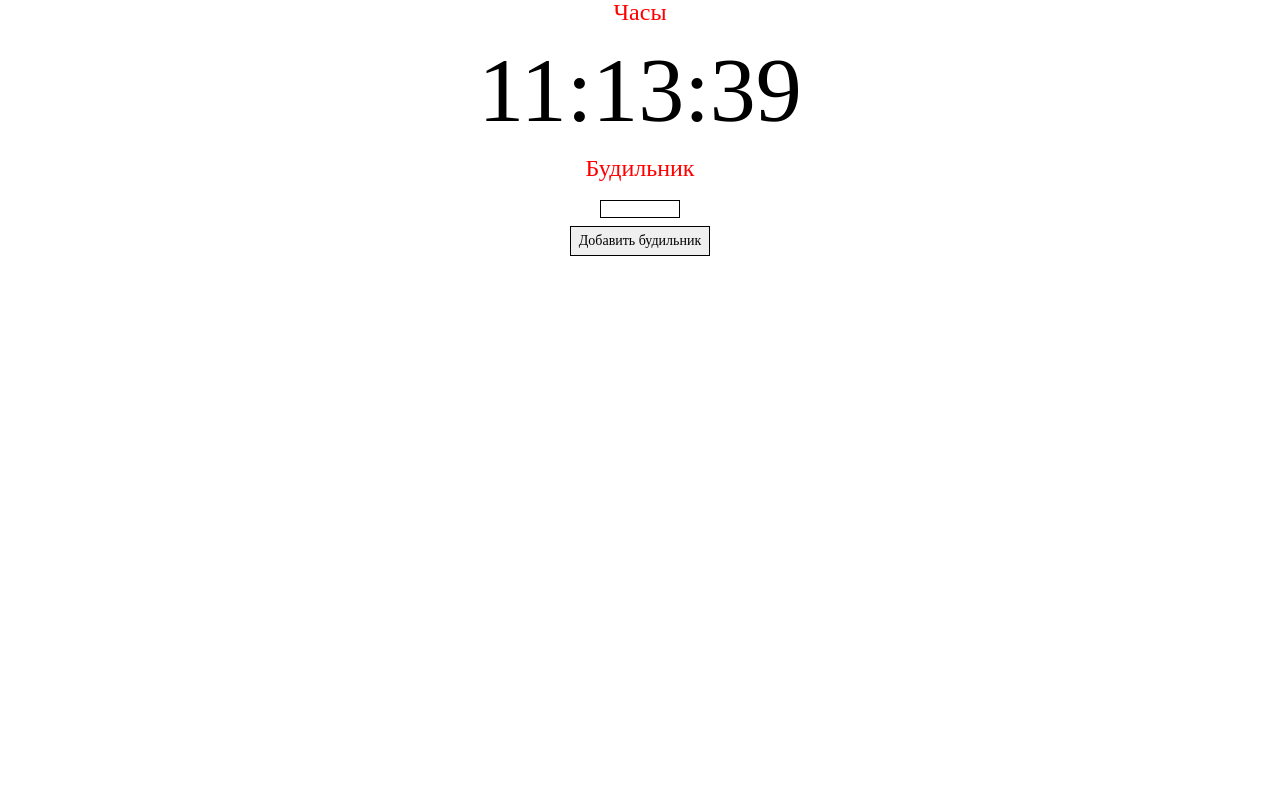
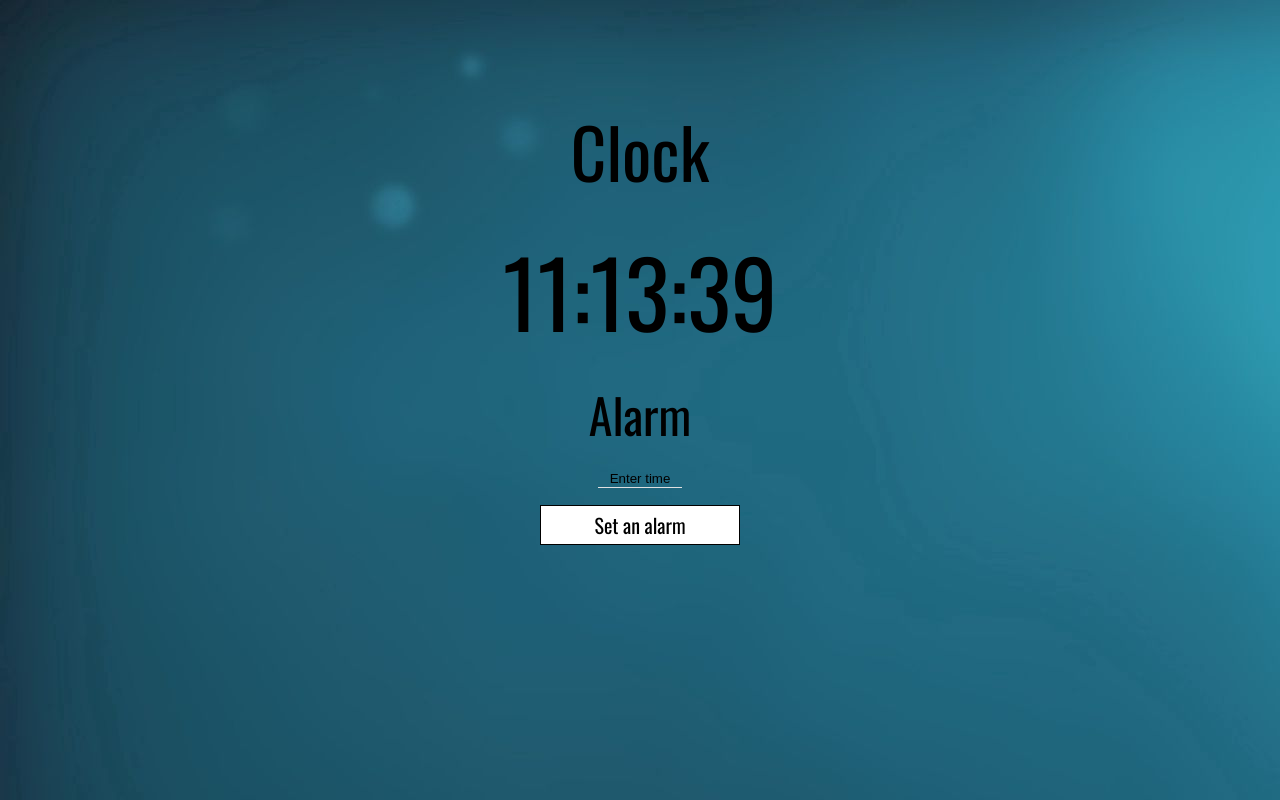
Before and after one commit to sa1ntsEyE/Alarm, a plain HTML site: page index.html in a window 1280 px wide. Drawn offline with nearby package versions, Linux system fonts and the light colour scheme.

Commit message:
release v0.7

```diff
--- a/index.html
+++ b/index.html
@@ -7,20 +7,21 @@
 </head>
 <body>
 <div class="wrapper ">
-    <form name=clock>
+    <div class="header _container">
+        <form class="clock__main__block" name=clock>
             <div class="clock__">
-            <div class="clock__name">Часы</div>
-            <div class="clock"></div>
+                <div class="clock__name">Clock</div>
+                <div id="clock" class="clock"></div>
             </div>
-        <div class="budilnik">
-            <div class="bud__name">
-                Будильник
+            <div class="alarm">
+                <div class="alarm__name">
+                    Alarm
                 </div>
                 <div class="inputs">
-                <input id="IH" class="input-hours" name=next1 type="text" value="" oninput="changeHours()" pattern="/(\d|1\d|2(?=[1-3])\d):[0-5]\d/">
+                    <input id="IH" class="input-hours" name=next1 type="text" placeholder="Enter time" oninput="changeHours()" pattern="/(\d|1\d|2(?=[1-3])\d):[0-5]\d/">
                 </div>
                 <div class="input-sub">
-                <input id="inputSub" class="inputSub" type="submit" name=nextIn  value="Добавить будильник">
+                    <input id="inputSub"  class="inputSub input-default" type="submit" name=nextIn  value="Set an alarm">
                 </div>
                 <div id="addAlarm" class="addAlarm">
 
@@ -32,9 +33,11 @@
         <div class="modal-content">
             <a href=""><span class="close">&times;</span></a>
             <img src="./gif/alarm.gif" alt="">
-        <p class="p-class">Ваш будильник сработал!</p>
+            <p class="p-class">Your alarm went off!</p>
         </div>
     </div>
+</div>
+
 <script src="script.js"></script>
 </body>
 </html>
--- a/script.js
+++ b/script.js
@@ -1,6 +1,6 @@
-let clock  = document.querySelector('.clock');
-let addAlarm = document.querySelector('.addAlarm');
-let ih = document.querySelector('#IH');
+let clock  = document.getElementById('clock');
+let addAlarm = document.getElementById('addAlarm');
+let ih = document.getElementById('IH');
 let modal = document.getElementById('myModal');
 let span = document.getElementsByClassName('close')[0];
 
@@ -12,7 +12,7 @@ function time() {
     let sec = date.getSeconds() < 10 ? '0' + date.getSeconds() : date.getSeconds();
 
     clock.innerHTML = `${hours}:${minutes}:${sec}`;
-    compare()
+    compare();
 }
 setInterval(time, 0);
 // time change validation
@@ -27,7 +27,7 @@ function changeHours() {
     });
     b.addEventListener('inputre', e => {
         const v = e.target.value;
-    })
+    });
 }
 
 function validateInput(b, amount) {
@@ -77,10 +77,6 @@ document.getElementById('inputSub').onclick = function() {
         time: Math.floor(Date.now() / 1000),
         id: alarm.length + 1,
     };
-    let ar = document.getElementById("IH").value.split(':');
-    let ar2 = ar.map(function (name) {
-        return name.replace(/[^0-9\.]/g, '');
-    });
 
     if (commentIH.value.length < 5) {
         alert('Enter full time');
@@ -104,6 +100,7 @@ function loadBud() {
             let budField = document.getElementById('addAlarm');
             const div = document.createElement('div');
             const button = document.createElement('button');
+
             button.setAttribute("id", item.id);
             button.append('Удалить');
             div.append(item.hours1, button);
@@ -122,7 +119,6 @@ function loadBud() {
                         }
                     }
                 }
-                console.log(this.id);
             });
         })
     }
@@ -132,6 +128,7 @@ function showBud(id, hours1) {
     let budField = document.getElementById('addAlarm');
     const div = document.createElement('div');
     const button = document.createElement('button');
+
     button.setAttribute("id", id);
     button.append('Удалить');
     div.append(hours1, button);
@@ -145,12 +142,11 @@ function showBud(id, hours1) {
             for (let i = 0; i < dataFromStorage.length; i++) {
                 if (dataFromStorage[i].id == this.id) {
                     dataFromStorage.splice(i, 1);
-                    div.remove()
+                    div.remove();
                     localStorage.setItem('addAlarm', JSON.stringify(dataFromStorage));
                 }
             }
         }
-        console.log(this.id);
     });
 }
 //Comparison of time with an alarm clock
--- a/style.css
+++ b/style.css
@@ -1,46 +1,64 @@
-*{
+@import url('https://fonts.googleapis.com/css2?family=Oswald:wght@300;400;500&display=swap');
+/*{*/
+/*    padding: 0;*/
+/*    margin: 0;*/
+/*    border: 0;*/
+/*}*/
+
+/**,*:before,*:after{*/
+/*    -moz-box-sizing: border-box;*/
+/*    -webkit-box-sizing: border-box;*/
+/*    box-sizing: border-box;*/
+/*}*/
+
+/*:focus,:active{outline: none;}*/
+/*a:focus,a:active{outline: none;}*/
+
+/*nav,footer,header,aside{display: block;}*/
+
+/*html,body{*/
+/*    height: 100%;*/
+/*    width: 100%;*/
+/*    font-size: 100%;*/
+/*    line-height: 1;*/
+/*    font-size: 14px;*/
+/*    -ms-text-size-adjust: 100%;*/
+/*    -moz-text-size-adjust: 100%;*/
+/*    -webkit-text-size-adjust: 100%;*/
+/*}*/
+
+/*input,button,textarea{font-family: inherit;}*/
+
+/*input::-ms-clear{display: none;}*/
+/*button{cursor: pointer;}*/
+/*button::-moz-focus-inner {padding:0;border:0;}*/
+/*a, a:visited{text-decoration: none;}*/
+/*a:hover{text-decoration: none;}*/
+/*ul li{list-style: none;}*/
+/*img{vertical-align: top;}*/
+/*h1,h2,h3,h4,h5,h6{font-size:inherit;font-weight: 400;}*/
+/*/////////////////////////////////////////////*/
+
+body{
     padding: 0;
     margin: 0;
-    border: 0;
+    background: url("./assets/back.jpg");
+    background-color: white;
+    font-family: 'Oswald', sans-serif;
 }
 
-*,*:before,*:after{
-    -moz-box-sizing: border-box;
-    -webkit-box-sizing: border-box;
-    box-sizing: border-box;
+::placeholder {
+    color: black;
+    opacity: 1;
 }
-
-:focus,:active{outline: none;}
-a:focus,a:active{outline: none;}
-
-nav,footer,header,aside{display: block;}
-
-html,body{
-    height: 100%;
-    width: 100%;
-    font-size: 100%;
-    line-height: 1;
-    font-size: 14px;
-    -ms-text-size-adjust: 100%;
-    -moz-text-size-adjust: 100%;
-    -webkit-text-size-adjust: 100%;
-}
-
-input,button,textarea{font-family: inherit;}
-
-input::-ms-clear{display: none;}
-button{cursor: pointer;}
-button::-moz-focus-inner {padding:0;border:0;}
-a, a:visited{text-decoration: none;}
-a:hover{text-decoration: none;}
-ul li{list-style: none;}
-img{vertical-align: top;}
-h1,h2,h3,h4,h5,h6{font-size:inherit;font-weight: 400;}
-/*/////////////////////////////////////////////*/
 
 ._container{
     max-width: 1110px;
     margin: 0 auto;
+}
+
+.clock__main__block{
+    margin: 100px 0 0 0;
 }
 
 .clock__block{
@@ -53,6 +71,7 @@ h1,h2,h3,h4,h5,h6{font-size:inherit;font-weight: 400;}
     display: flex;
     justify-content: center;
     align-content: center;
+
 }
 
 .clock__{
@@ -61,16 +80,16 @@ h1,h2,h3,h4,h5,h6{font-size:inherit;font-weight: 400;}
 }
 
 .clock__name{
-    color: red;
+    font-size: 69px;
 }
 
-.budilnik{
+.alarm{
     font-size: 24px;
     text-align: center;
 }
 
-.bud__name{
-    color: red;
+.alarm__name{
+    font-size: 48px;
 }
 
 .inputs{
@@ -82,15 +101,14 @@ h1,h2,h3,h4,h5,h6{font-size:inherit;font-weight: 400;}
 }
 
 .input-hours{
+    margin: 0 0 10px 0;
+    width: 80px;
+    border: none;
+    border-bottom: 1px solid #e0e0e0;
+    background-color: transparent;
+    outline: none;
+    transition: 0.3s;
     text-align: center;
-    width: 80px;
-    border: 1px solid #000000;
-}
-
-.input-min{
-    text-align: center;
-    width: 40px;
-    border: 1px solid #000000;
 }
 
 .modal{
@@ -118,6 +136,7 @@ h1,h2,h3,h4,h5,h6{font-size:inherit;font-weight: 400;}
     margin: 0 0 20px 0;
     font-size: 24px;
 }
+
 .close{
     color: #aaa;
     float: right;
@@ -130,15 +149,41 @@ h1,h2,h3,h4,h5,h6{font-size:inherit;font-weight: 400;}
 }
 
 .inputSub{
-    width: 140px;
-    height: 30px;
+    background: white;
+    color: black;
+    width: 200px;
+    height: 40px;
+    margin: 0 0 10px 0;
+    font-size: 20px;
     border: 1px solid #000000;
-    font-size: 14px;
+    font-family: 'Oswald', sans-serif;
+    line-height: 1.2;
+    transition-duration: 0.5s;
 }
 
-.inputDel{
+.inputSub:hover{
+    background: black;
+    color: white;
+}
+
+.delButton{
+    background: white;
+    color: black;
     width: 120px;
-    height: 20px;
+    height: 40px;
+    margin: 0 0 10px 0;
+    font-size: 20px;
     border: 1px solid #000000;
-    font-size: 12px;
+    font-family: 'Oswald', sans-serif;
+    line-height: 1.2;
+    transition-duration: 0.5s;
+    margin: 0 0 0 20px;
 }
+.delButton:hover{
+    background: black;
+    color: white;
+}
+
+.infoAlarm{
+    margin: 0 0 10px 0;
+}
```
Also changed, not shown: assets/back.jpg (added). Lines whose indentation alone changed are shown as unchanged.
